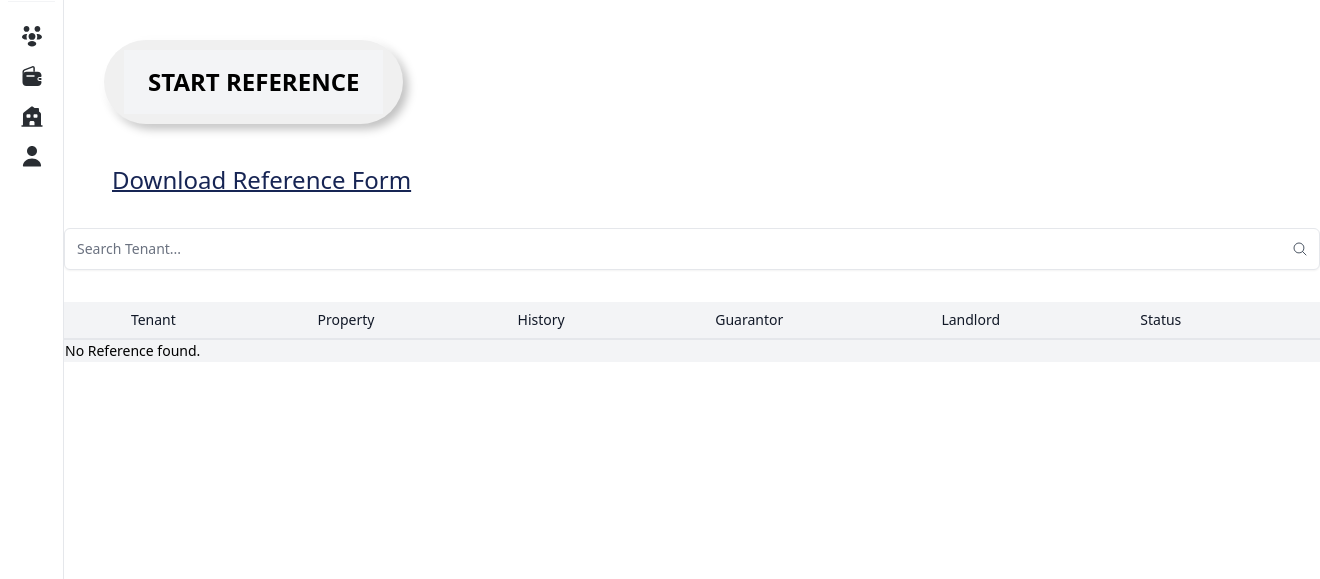
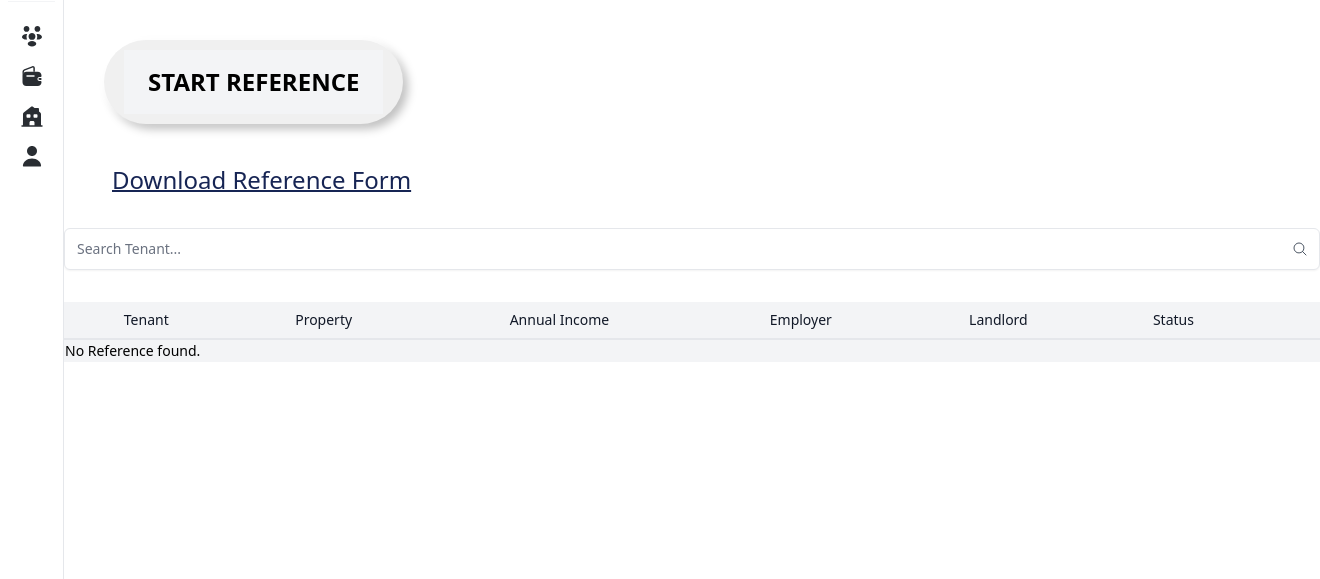
Before and after one commit to Sage2dope/Refxpert, a Django app: page /tenantref/ in a window 1320 px wide; the page is wider, and only the part inside the window is pictured. Shown: the part 132-711 px from the top of that part. Run offline with Django 4.2, Linux system fonts and the light colour scheme; the visitor is signed in with stand-in values (Sample User, id 1); data that the repository does not hold is empty; style sheets or scripts are compiled from the project's sources; some libraries are stand-ins or nearby versions.

Commit message:
committed

```diff
--- a/refxpert/templates/refxpert/form/tenantref.html
+++ b/refxpert/templates/refxpert/form/tenantref.html
@@ -95,10 +95,10 @@
           Property
         </th>
         <th class="whitespace-nowrap px-4 py-2 font-medium text-gray-900">
-          History
+          Annual Income
         </th>
         <th class="whitespace-nowrap px-4 py-2 font-medium text-gray-900">
-          Guarantor
+          Employer
         </th>
         <th class="whitespace-nowrap px-4 py-2 font-medium text-gray-900">
           Landlord
@@ -117,8 +117,8 @@
           {{save_form.last_name}}
         </td>
         <td class="whitespace-nowrap px-4 py-2 text-gray-700">{{save_form.property_name}}</td>
-        <td class="whitespace-nowrap px-4 py-2 text-gray-700">{{save_form.last_name}}</td>
-        <td class="whitespace-nowrap px-4 py-2 text-gray-700">{{save_form.guarantor_details}}</td>
+        <td class="whitespace-nowrap px-4 py-2 text-gray-700">{{save_form.annual_income}}</td>
+        <td class="whitespace-nowrap px-4 py-2 text-gray-700">{{save_form.employer}}</td>
         <td class="whitespace-nowrap px-4 py-2 text-gray-700">{{save_form.landlord_name}}</td>
         <td class="whitespace-nowrap px-4 py-2 text-gray-700">{{save_form.status}}</td>
         <td class="whitespace-nowrap px-4 py-2">
```
